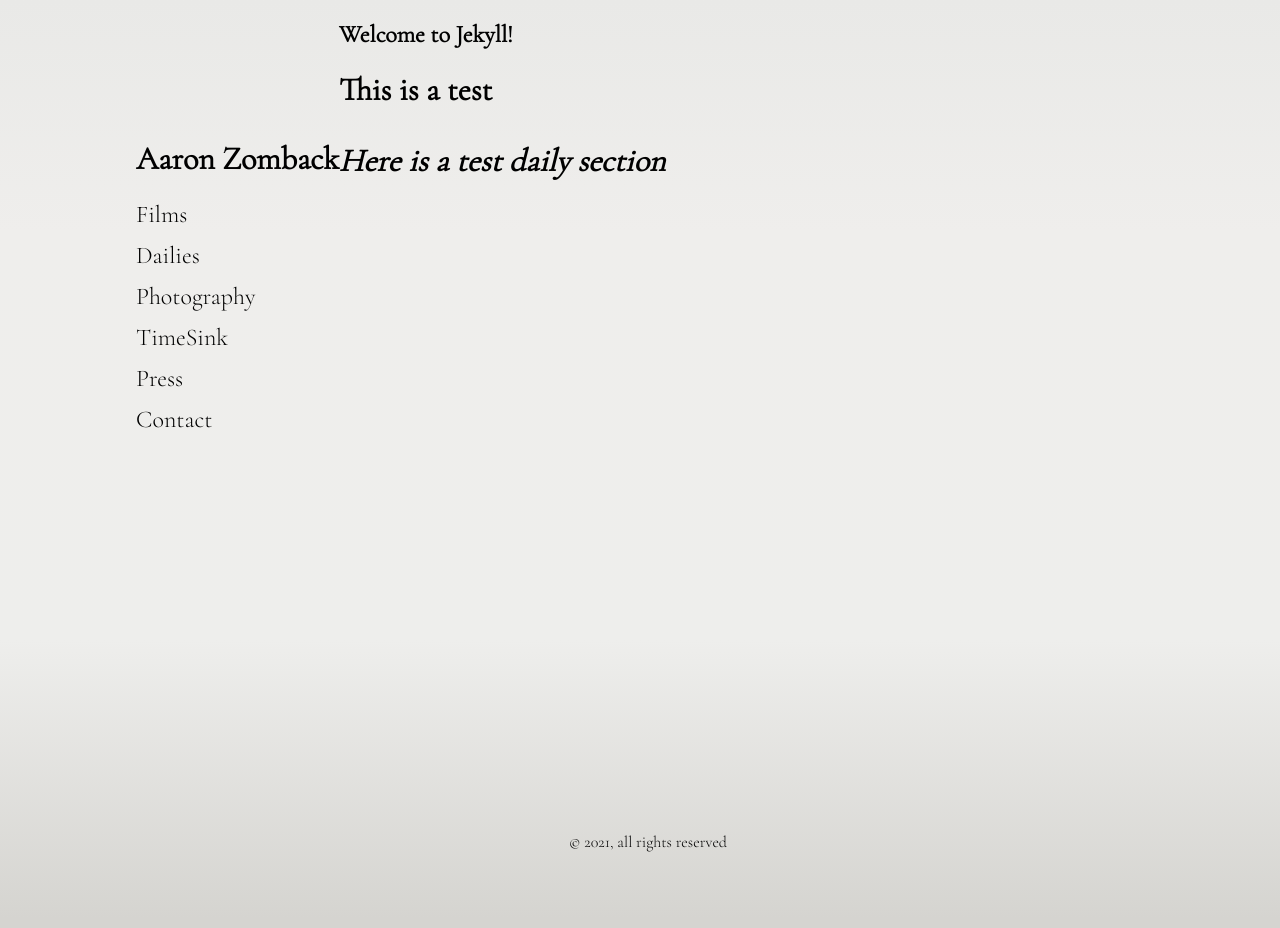
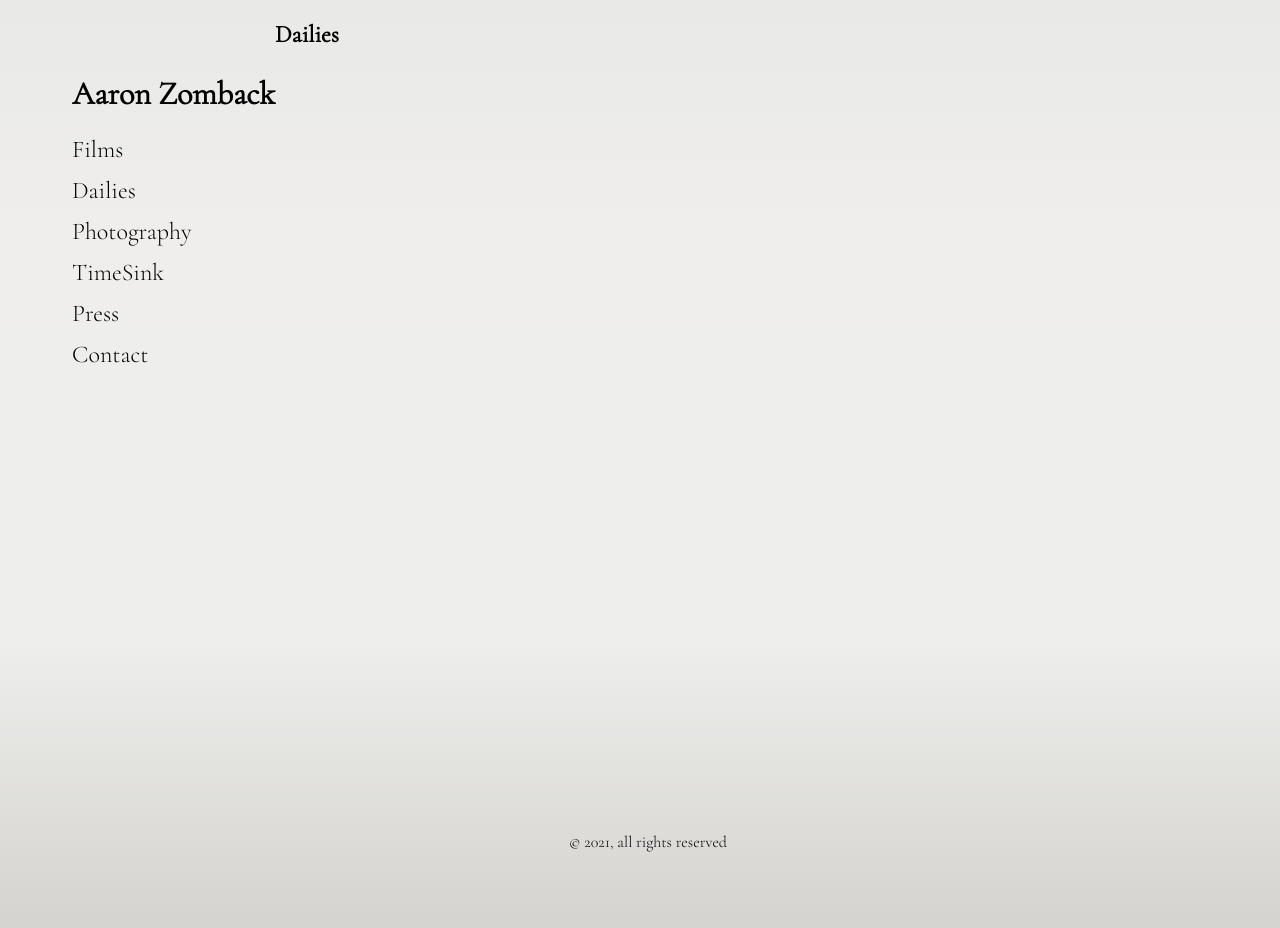
Before and after one commit to aaronzomback/zomback.com, a Jekyll site: the page built from _posts/2020-08-27-welcome-to-jekyll.html, in a window 1280 px wide. Built offline with Jekyll 4.4.1, drawn with Linux system fonts in a browser that asks for light colours; a script that is not in the unit is left out.

Commit message:
remove excerpt in posts

```diff
--- a/_posts/2020-08-27-welcome-to-jekyll.html
+++ b/_posts/2020-08-27-welcome-to-jekyll.html
@@ -1,13 +1,4 @@
 ---
-title: Welcome to Jekyll!
-date: 2020-08-27 22:53:03 Z
-categories:
-- jekyll
-- update
+title: Dailies
 layout: post
 ---
-
-
-<h1> This is a test <h1>
-
-<p> <i>Here is a test daily section </i> </p>
--- a/_sass/_header.scss
+++ b/_sass/_header.scss
@@ -1,8 +1,8 @@
 header.float {
   float: left;
   font-family: $body-font;
-  transform: translateY(30%);
-  margin-left: 8rem;
+  transform: translateY(10%);
+  margin-left: 4rem;
 
   a {
       font-size: 24px;
```
Also changed, not shown: dailies.html (+3 -4 lines), blog.html (deleted).
